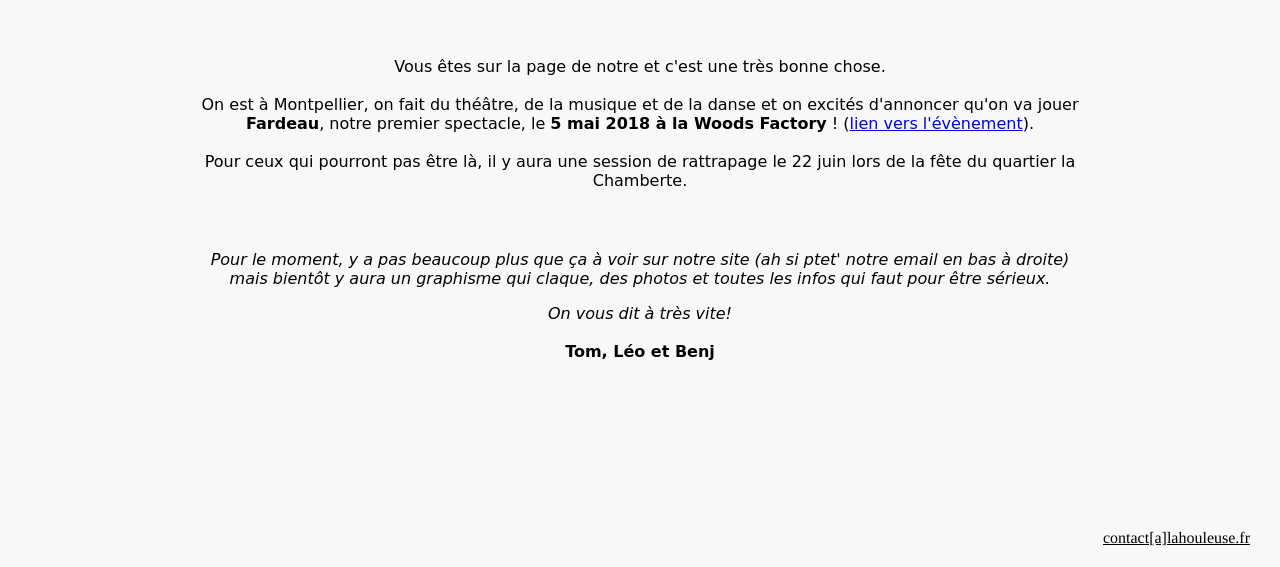
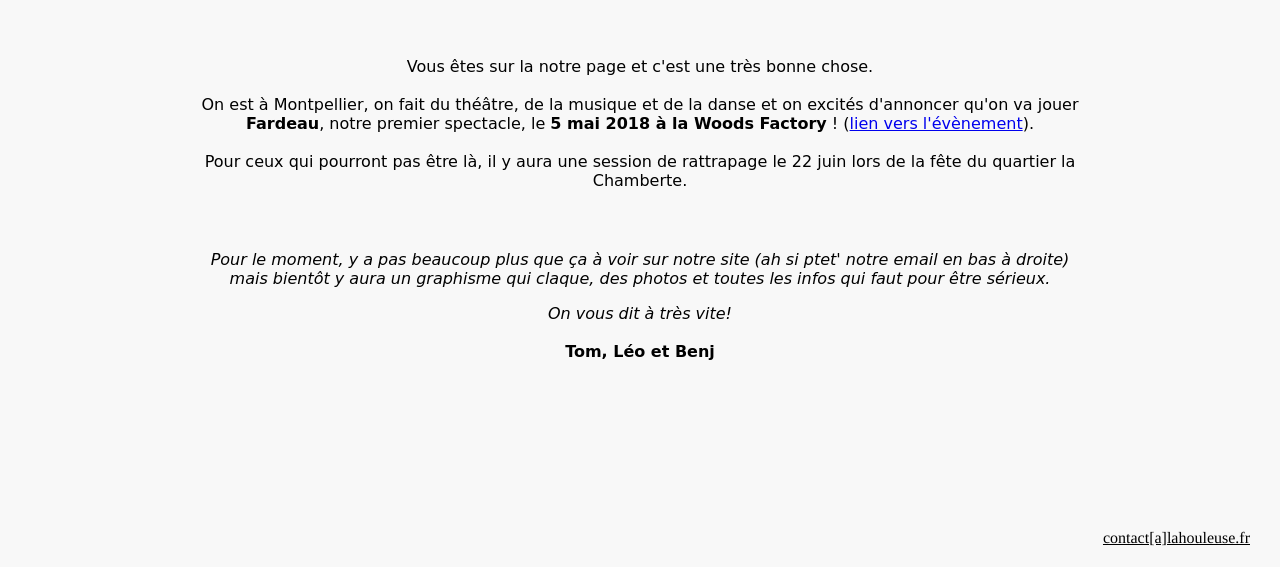
Before and after one commit to lahouleuse/lahouleuse.github.io, a plain HTML site: page index.html in a window 1280 px wide. Shown: the part 233-800 px from the top of the page. Drawn offline with Linux system fonts and the light colour scheme.

```diff
--- a/index.html
+++ b/index.html
@@ -9,7 +9,7 @@
 			<div style = "display: table-cell; vertical-align: middle;">
 				<div style = "margin-left: auto; margin-right: auto; width: 70%;">
 		  		<h3 style = 'text-align: center;'>Compagnie La Houleuse</h3>
-		  		<p style = "text-align: center; margin:60px 0" >Vous êtes sur la page de notre et c'est une très bonne chose.</br><br/>
+		  		<p style = "text-align: center; margin:60px 0" >Vous êtes sur la notre page et c'est une très bonne chose.</br><br/>
 On est à Montpellier, on fait du théâtre, de la musique et de la danse et on excités d'annoncer qu'on va jouer <b>Fardeau</b>, notre premier spectacle, le <b>5 mai 2018 à la Woods Factory</b> ! (<a href ="https://www.facebook.com/events/950361118466031/">lien vers l'évènement</a>). </br></br>Pour ceux qui pourront pas être là, il y aura une session de rattrapage le 22 juin lors de la fête du quartier la Chamberte.
 </p>
 		  		<p style = "text-align: center;" ><em>Pour le moment, y a pas beaucoup plus que ça à voir sur notre site (ah si ptet' notre email en bas à droite) mais bientôt y aura un graphisme qui claque, des photos et toutes les infos qui faut pour être sérieux.</em></p>
```
